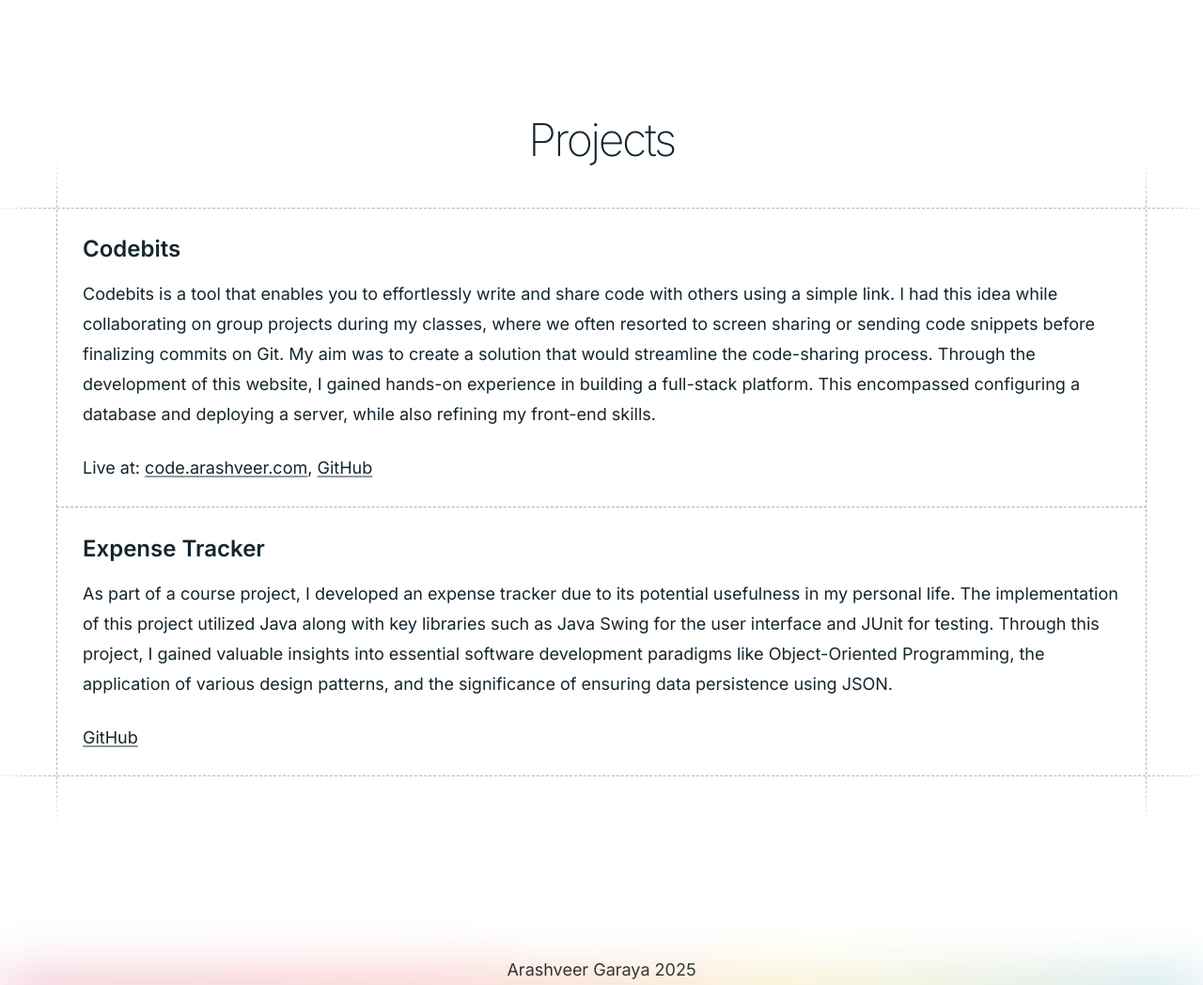
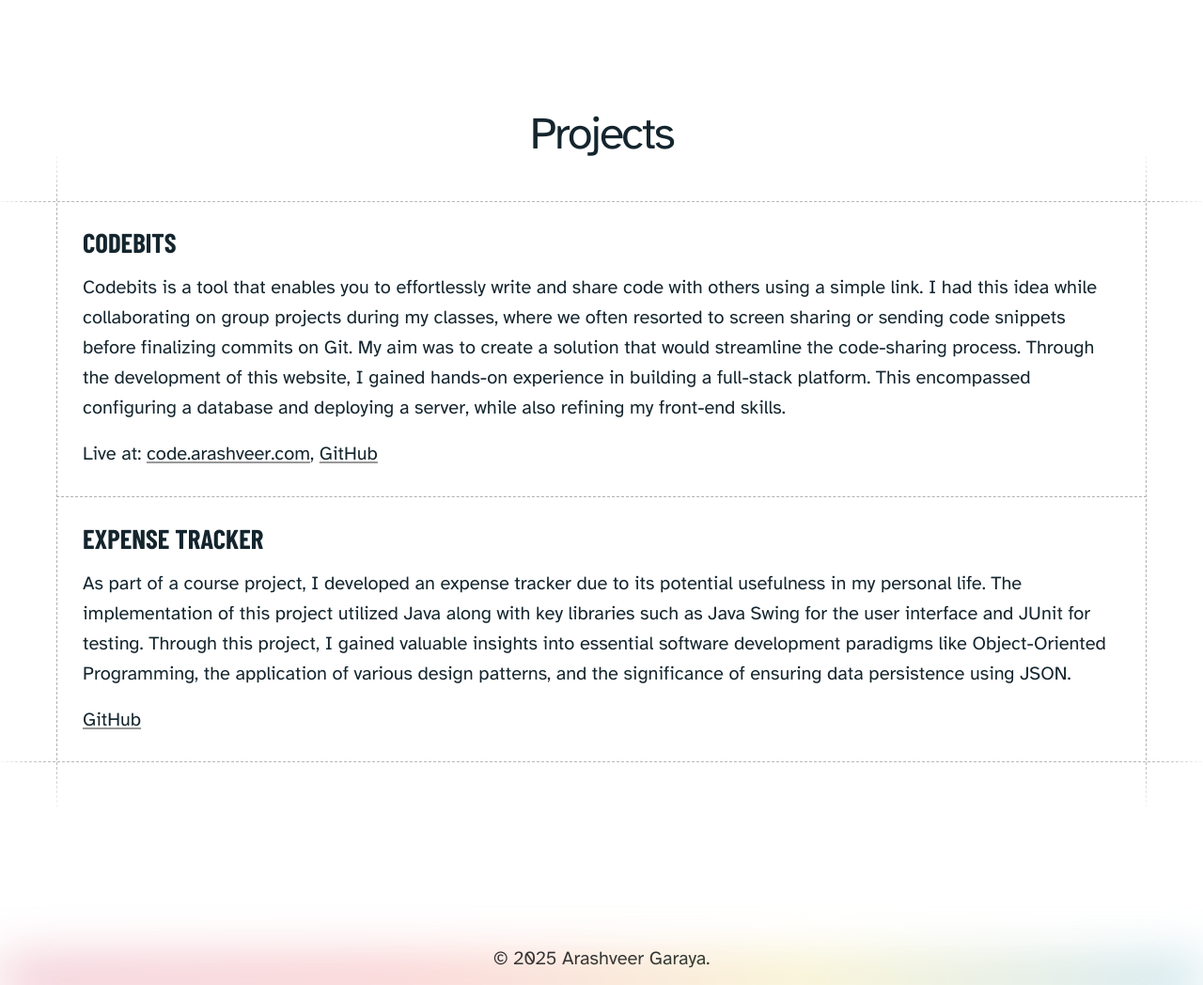
Before and after one commit to arashveer/arashveer.com, a website: page index.html in a window 1280 px wide. Shown: the part 752-1800 px from the top of the page at 94% size. Drawn offline with nearby package versions, Linux system fonts and the light colour scheme.

Commit message:
changed fonts

```diff
--- a/index.html
+++ b/index.html
@@ -5,9 +5,12 @@
         <meta http-equiv="X-UA-Compatible" content="IE=edge" />
         <meta name="viewport" content="width=device-width, initial-scale=1.0" />
         <title>Arashveer Garaya</title>
-        <link rel="preconnect" href="https://fonts.googleapis.com">
-        <link rel="preconnect" href="https://fonts.gstatic.com" crossorigin>
-        <link href="https://fonts.googleapis.com/css2?family=Inter:wght@100;200;300;400;500;600;700;800;900&family=Pacifico&display=swap" rel="stylesheet">
+        <link rel="preconnect" href="https://fonts.googleapis.com" />
+        <link rel="preconnect" href="https://fonts.gstatic.com" crossorigin />
+        <link
+            href="https://fonts.googleapis.com/css2?family=Atkinson+Hyperlegible:wght@400;700&family=Inter:wght@100;200;300;400;500;600;700;800;900&family=Pacifico&family=Barlow+Condensed:wght@400;700&display=swap"
+            rel="stylesheet"
+        />
         <link rel="stylesheet" href="/css/output.css" />
         <link rel="stylesheet" href="/css/styles.css" />
         <link rel="manifest" href="/site.webmanifest" />
@@ -30,9 +33,29 @@
                 <div class="flex-1 logo-letter">
                     <a class="select-none" href="https://arashveer.com">A</a>
                 </div>
-                <div><a class="hover:underline hover:underline-offset-4" href="https://github.com/arashveer" target="_blank">GitHub</a></div>
-                <div><a class="hover:underline hover:underline-offset-4" href="https://www.linkedin.com/in/arashveer/" target="_blank">LinkedIn</a></div>
-                <div><a class="hover:underline hover:underline-offset-4" href="mailto:arashgaraya@outlook.com">Contact</a></div>
+                <div>
+                    <a
+                        class="hover:underline hover:underline-offset-4"
+                        href="https://github.com/arashveer"
+                        target="_blank"
+                        >GitHub</a
+                    >
+                </div>
+                <div>
+                    <a
+                        class="hover:underline hover:underline-offset-4"
+                        href="https://www.linkedin.com/in/arashveer/"
+                        target="_blank"
+                        >LinkedIn</a
+                    >
+                </div>
+                <div>
+                    <a
+                        class="hover:underline hover:underline-offset-4"
+                        href="mailto:arashgaraya@outlook.com"
+                        >Contact</a
+                    >
+                </div>
             </div>
         </nav>
         <!-- nav bar ends -->
@@ -56,10 +79,21 @@
                             Contact me
                         </button>
                     </div>
-                <div class="py-4"></div>
+                    <div class="py-6"></div>
                     <div>
                         <p class="mx-auto max-w-[60ch] leading-8">
-                    I am Arashveer Garaya, currently studying Computer Science at University of British Columbia. I enjoy working on new ideas while actively incorporating new concepts to develop better solutions for problems. I take pleasure in working as a part of a team, and my teammates would describe me as driven, enthusiastic, and someone to goes out of their way to understand a problem thoroughly and find a relevant solution. Currently, I am seeking opportunities where I can put my skills to develop valuable technologies that will benefit companies and their end-users.
+                            I am Arashveer Garaya, currently studying Computer
+                            Science at University of British Columbia. I enjoy
+                            working on new ideas while actively incorporating
+                            new concepts to develop better solutions for
+                            problems. I take pleasure in working as a part of a
+                            team, and my teammates would describe me as driven,
+                            enthusiastic, and someone to goes out of their way
+                            to understand a problem thoroughly and find a
+                            relevant solution. Currently, I am seeking
+                            opportunities where I can put my skills to develop
+                            valuable technologies that will benefit companies
+                            and their end-users.
                         </p>
                     </div>
                 </div>
@@ -67,44 +101,85 @@
 
                 <!-- projects section starts -->
                 <div id="projects"></div>
-            <h2 class="text-5xl font-extralight my-12 z-40 text-center tracking-tighter relative">Projects</h2>
+                <h2
+                    class="text-5xl test-atkinson my-12 z-40 text-center tracking-tighter relative"
+                >
+                    Projects
+                </h2>
                 <div class="projects">
                     <div>
                         <i></i>
                         <div class="relative p-3">
-                            <div class="text-2xl font-[600] pb-4">Codebits</div>
-                            <p class="leading-8">
-                                Codebits is a tool that enables you to effortlessly write and share code with others using a simple link. I had this idea while collaborating on group projects during my classes, where we often resorted to screen sharing or sending code snippets before finalizing commits on Git. My aim was to create a solution that would streamline the code-sharing process. Through the development of this website, I gained hands-on experience in building a full-stack platform. This encompassed configuring a database and deploying a server, while also refining my front-end skills.
+                            <div class="projects-title pb-4">CODEBITS</div>
+                            <p class="leading-8 pb-4">
+                                Codebits is a tool that enables you to
+                                effortlessly write and share code with others
+                                using a simple link. I had this idea while
+                                collaborating on group projects during my
+                                classes, where we often resorted to screen
+                                sharing or sending code snippets before
+                                finalizing commits on Git. My aim was to create
+                                a solution that would streamline the
+                                code-sharing process. Through the development of
+                                this website, I gained hands-on experience in
+                                building a full-stack platform. This encompassed
+                                configuring a database and deploying a server,
+                                while also refining my front-end skills.
                             </p>
-                            </br>
                             <p>
-                                Live at: <a href="https://code.arashveer.com" target="_blank" class="link-underline">code.arashveer.com</a>,
-                                <a href="https://github.com/arashveer/codebits" target="_blank" class="link-underline">GitHub</a>
+                                Live at:
+                                <a
+                                    href="https://code.arashveer.com"
+                                    target="_blank"
+                                    class="link-underline"
+                                    >code.arashveer.com</a
+                                >,
+                                <a
+                                    href="https://github.com/arashveer/codebits"
+                                    target="_blank"
+                                    class="link-underline"
+                                    >GitHub</a
+                                >
                             </p>
                         </div>
                     </div>
                     <div>
                         <i></i>
                         <div class="relative p-3">
-                            <div class="text-2xl font-[600] pb-4">
-                                Expense Tracker
+                            <div class="projects-title pb-4">
+                                EXPENSE TRACKER
                             </div>
-                            <p class="leading-8">
-                                As part of a course project, I developed an expense tracker due to its potential usefulness in my personal life. The implementation of this project utilized Java along with key libraries such as Java Swing for the user interface and JUnit for testing. Through this project, I gained valuable insights into essential software development paradigms like Object-Oriented Programming, the application of various design patterns, and the significance of ensuring data persistence using JSON.
+                            <p class="leading-8 pb-4">
+                                As part of a course project, I developed an
+                                expense tracker due to its potential usefulness
+                                in my personal life. The implementation of this
+                                project utilized Java along with key libraries
+                                such as Java Swing for the user interface and
+                                JUnit for testing. Through this project, I
+                                gained valuable insights into essential software
+                                development paradigms like Object-Oriented
+                                Programming, the application of various design
+                                patterns, and the significance of ensuring data
+                                persistence using JSON.
                             </p>
-                            </br>
                             <p>
-                            <a href="https://github.com/arashveer/swing-expense-tracker" target="_blank" class="link-underline">GitHub</a>
+                                <a
+                                    href="https://github.com/arashveer/swing-expense-tracker"
+                                    target="_blank"
+                                    class="link-underline"
+                                    >GitHub</a
+                                >
                             </p>
                         </div>
                     </div>
                 </div>
                 <div class="lg:py-20 py-8"></div>
                 <!-- projects section ends -->
-        </main></section>
+            </main>
+        </section>
         <div class="relative">
             <div class="py-8 end-footer">
-                <p class="text-center">Arashveer Garaya 2025</p>
+                <p class="text-center">© 2025 Arashveer Garaya.</p>
             </div>
         </div>
     </body>
--- a/public/css/styles.css
+++ b/public/css/styles.css
@@ -4,8 +4,10 @@
 }
 
 body {
-    font-family: "Inter", sans-serif;
-    font-size: 18px;
+    font-family: "Atkinson Hyperlegible", sans-serif;
+    line-height: 1.7;
+    -webkit-font-smoothing: antialiased;
+    font-size: 20px;
     width: 100%;
     color: #14252e;
 }
@@ -42,6 +44,7 @@ body {
 }
 
 .boldname {
+    font-family: "Inter", serif;
     letter-spacing: -0.025em;
     background-color: #000;
     background: linear-gradient(180deg, #444, #000);
@@ -55,6 +58,8 @@ body {
 }
 
 .contact-me {
+    font-family: "Inter", serif;
+    font-weight: 500;
     box-shadow: 0.5px 1px 0 0 var(--color), 1.5px 2px 0 0 var(--color),
         2.5px 3px 0 0 var(--color), 3.5px 4px 0 0 var(--color),
         4.5px 5px 0 0 var(--color), 5.5px 6px 0 0 var(--color);
@@ -70,6 +75,10 @@ body {
         outline-color 0.1s;
     box-shadow: none;
     /* transform: rotateX(90) rotateY(90) rotateZ(90); */
+}
+
+.contact-me:active {
+    background-color: #c3c9ff;
 }
 
 .projects {
@@ -124,6 +133,19 @@ body {
     z-index: 40;
 }
 
+.projects-title {
+    font-family: "Barlow Condensed", serif;
+    font-weight: 700;
+    font-style: normal;
+    font-size: 1.8rem;
+    line-height: 2rem /* 32px */;
+}
+
+.test-atkinson {
+    font-family: "Atkinson Hyperlegible", sans-serif;
+    font-weight: 400;
+}
+
 .placeholder-img {
     background: #e38484;
     width: 400px;
```
Also changed, not shown: public/css/output.css. Lines whose indentation alone changed are shown as unchanged.
